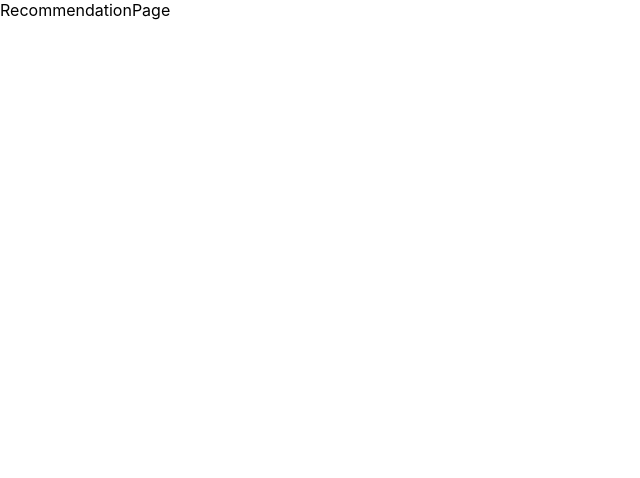
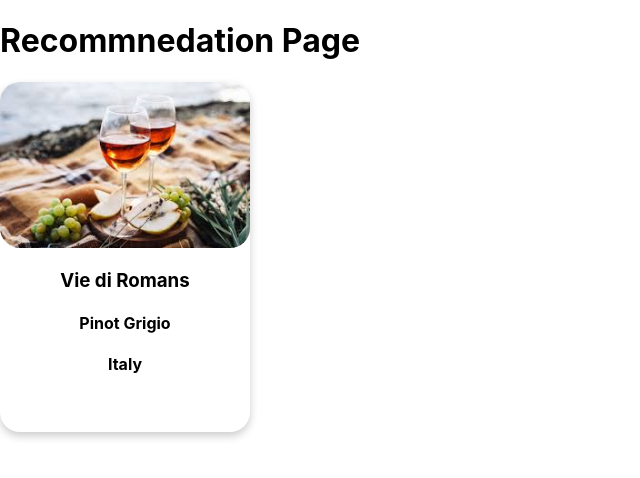
Before and after one commit to danimili/itc-hackathon-team6-winely-fe, a React (Create React App) app: page /RecommendationPage in a window 1280 px wide. Shown: the top 478 px of the page, without its empty margins (0-640 px from the left). Built offline with nearby package versions, Linux system fonts and the light colour scheme.

Commit message:
wineCard

```diff
--- /dev/null
+++ b/src/components/WineCard.css
@@ -0,0 +1,25 @@
+.card {
+    box-shadow: 0 4px 8px 0 rgba(0,0,0,0.2);
+    transition: 0.3s;
+    width: 30%;
+    width: 250px;
+    height: 350px;
+    display: flex;
+    flex-direction: column;
+    margin-top: 10px;
+    z-index: -1;
+    border-radius: 20px;
+  }
+
+  .card-image{
+border-radius: 20px;
+  }
+
+  .card:hover {
+    box-shadow: 0 8px 16px 0 rgba(0,0,0,0.2);
+  }
+
+  .container {
+    padding: 2px 16px;
+    text-align: center;
+  }
--- a/src/components/WineCard.jsx
+++ b/src/components/WineCard.jsx
@@ -1,7 +1,18 @@
 import React from 'react'
+import winecard from "./Images/winecard.jpg"
+import './WineCard.css'
 
 export default function WineCard() {
   return (
-    <div>WineCard</div>
+    <>
+    <div className="card">
+      <img className="card-image" src={winecard}/>
+      <div className="container">
+        <h3><b>Vie di Romans</b></h3>
+        <h4>Pinot Grigio</h4>
+        <h4>Italy</h4>
+      </div>
+    </div>
+    </>
   )
 }
--- a/src/pages/LandingPage.css
+++ b/src/pages/LandingPage.css
@@ -1,3 +1,51 @@
+.body{
+    background-image: url("../components/Images/winery.jpg");
+    opacity: 0.7;
+    height: 100vh;
+    margin: 0;
+    padding: 0;
+    background-position: center;
+    background-repeat: no-repeat;
+    background-size: cover;
+}
+
 .welcome{
-    background-color: aqua;
+ color: white;
+ font-size:7vw
 }
+
+.text {
+    color: white;
+}
+
+.get-started-btn {
+      background-image: linear-gradient(92.88deg, #455EB5 9.16%, #5643CC 43.89%, #673FD7 64.72%);
+      border-radius: 8px;
+      border-style: none;
+      box-sizing: border-box;
+      color: #FFFFFF;
+      cursor: pointer;
+      flex-shrink: 0;
+      font-family: "Inter UI","SF Pro Display",-apple-system,BlinkMacSystemFont,"Segoe UI",Roboto,Oxygen,Ubuntu,Cantarell,"Open Sans","Helvetica Neue",sans-serif;
+      font-size: 16px;
+      font-weight: 500;
+      height: 4rem;
+      padding: 0 1.6rem;
+      text-align: center;
+      text-shadow: rgba(0, 0, 0, 0.25) 0 3px 8px;
+      transition: all .5s;
+      user-select: none;
+      -webkit-user-select: none;
+      touch-action: manipulation;
+    }
+
+    .button-36:hover {
+      box-shadow: rgba(80, 63, 205, 0.5) 0 1px 30px;
+      transition-duration: .1s;
+    }
+
+    @media (min-width: 768px) {
+      .button-36 {
+        padding: 0 2.6rem;
+      }
+}
--- a/src/pages/LandingPage.jsx
+++ b/src/pages/LandingPage.jsx
@@ -10,9 +10,13 @@
   }
   return (
     <>
-   <h1 className="welcome">LandingPage</h1>
-   <div>Welcome + Explanation </div>
-   <button onClick={handleStart}>Get Started</button>
+    <body className="body">
+      <div className= "home-text">
+   <h1 className="welcome">Welcome to Winely</h1>
+   <h3 className="text">Your Costumized Wine Recommendation to get to know Wines from Different Cultures </h3>
+   </div>
+   <button className="get-started-btn" onClick={handleStart}>Get Started</button>
+   </body>
     </>
   )
 }
--- a/src/pages/RecommendationPage.jsx
+++ b/src/pages/RecommendationPage.jsx
@@ -1,7 +1,10 @@
 import React from 'react'
-
+import WineCard from '../components/WineCard'
 export default function RecommendationPage() {
   return (
-    <div>RecommendationPage</div>
+    <>
+    <h1>Recommnedation Page</h1>
+<WineCard/>
+    </>
   )
 }
```
Also changed, not shown: src/components/Images/winecard.jpg (added), 1 other file (tests, documents, lock files or other folders).
